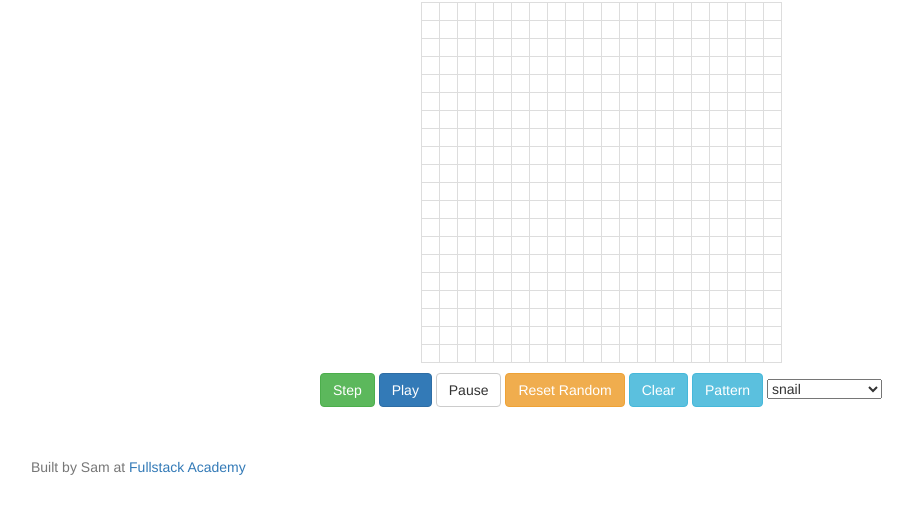
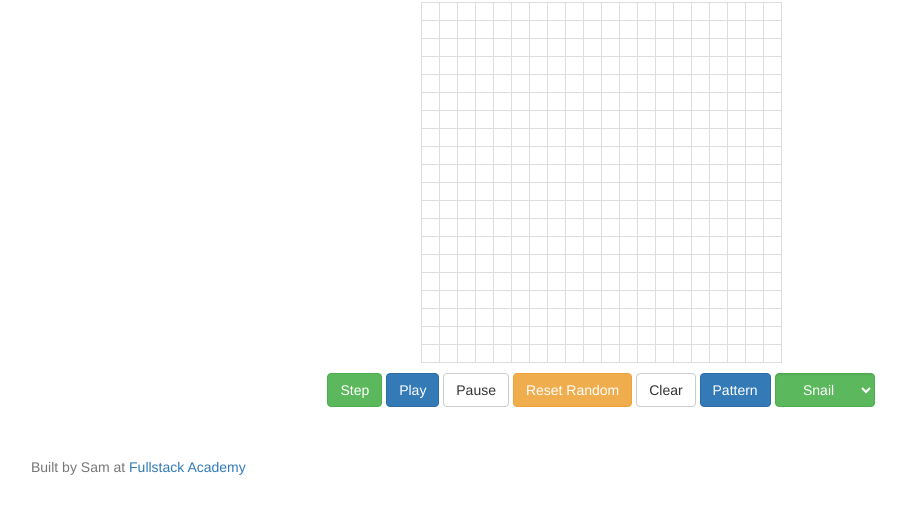
Before and after one commit to samhains/game_of_life, a plain HTML site: page index.html in a window 1280 px wide. Shown: the part 71-584 px from the top of the page, without its empty margins (39-952 px from the left). Drawn offline with Linux system fonts and the light colour scheme.

Commit message:
fixed up css/bootstrap

```diff
--- a/index.html
+++ b/index.html
@@ -17,16 +17,16 @@
     <button id='play_btn' class='btn btn-primary'>Play</button>
     <button id='pause_btn' class='btn btn-default'>Pause</button>
     <button id='reset_btn' class='btn btn-warning'>Reset Random</button>
-    <button id='clear_btn' class='btn btn-info'>Clear</button>
-    <button id='read_btn' class='btn btn-info'>Pattern</button>
+    <button id='clear_btn' class='btn btn-default'>Clear</button>
+    <button id='read_btn' class='btn btn-primary'>Pattern</button>
 
-    <select >
-      <option value=0>snail</option>
-      <option value=1>spacefiller</option>
-      <option value=2>non-monotonic</option>
-      <option value=3>ring of fire</option>
-      <option value=4>superstring</option>
-      <option value=5>quasar</option>
+    <select class='btn btn-success form-control' style="width:100px">
+      <option value=0>Snail</option>
+      <option value=1>Spacefiller</option>
+      <option value=2>Non-Monotonic</option>
+      <option value=3>Ring Of Fire</option>
+      <option value=4>Superstring</option>
+      <option value=5>Quasar</option>
     </select>
 
   </div>
```
